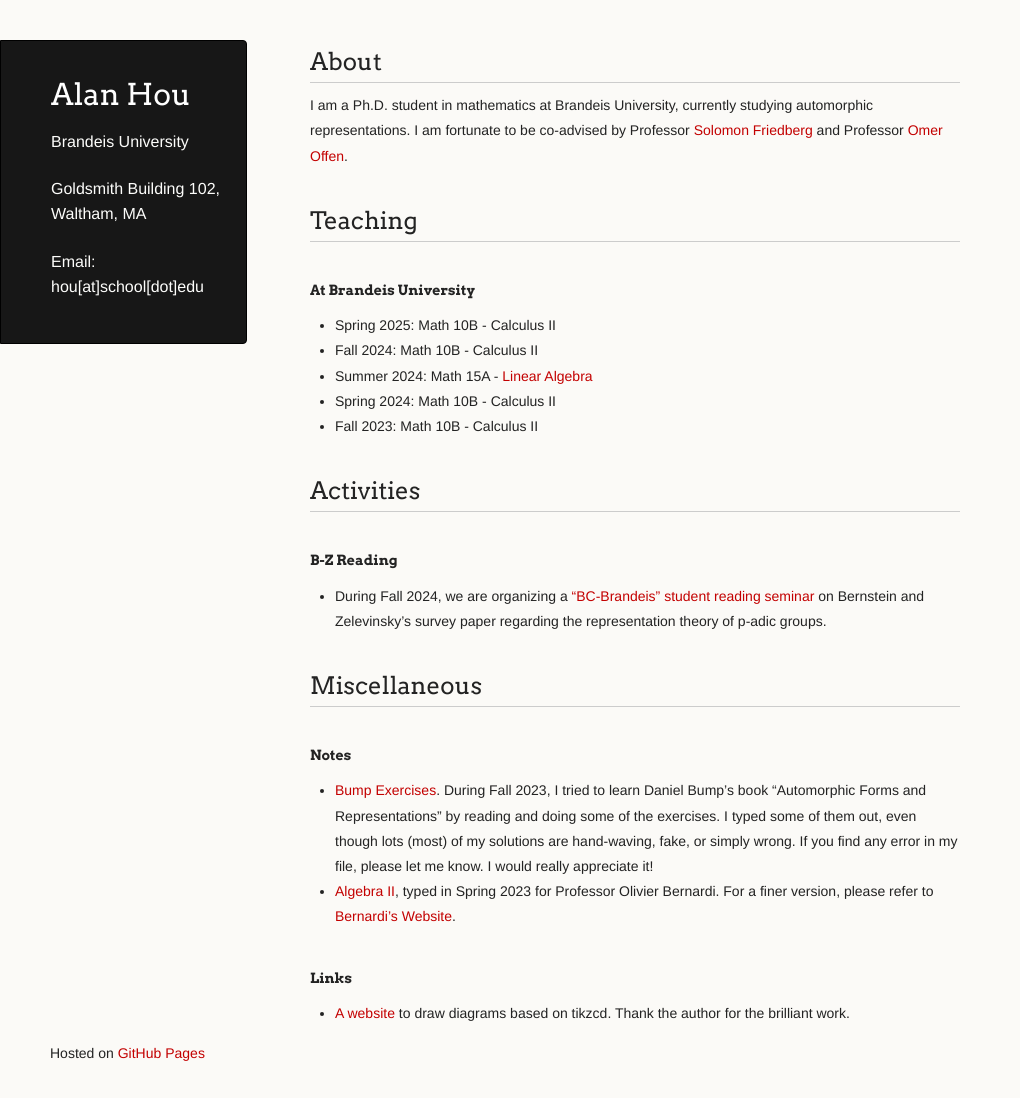
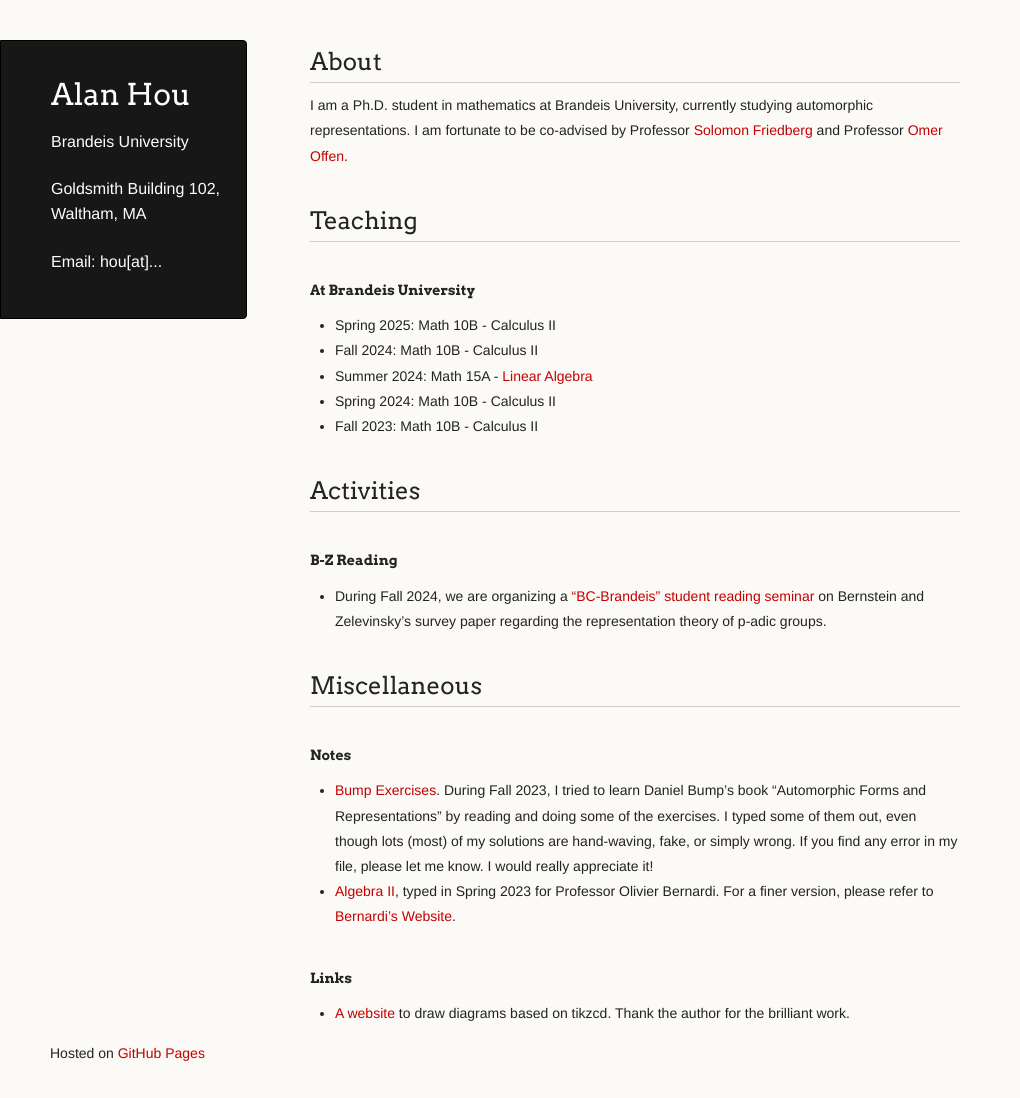
Before and after one commit to axhou/axhou.github.io, a Jekyll site: the page built from index.md, in a window 1280 px wide and 1098 px high. Shown: the whole window, without its empty margins (0-1020 px from the left). Built offline with Jekyll 4.4.1, drawn with Linux system fonts in a browser that asks for light colours; our own code applies the rules of GitHub Pages for plain Markdown files.

Commit message:
Update default.html

```diff
--- a/_layouts/default.html
+++ b/_layouts/default.html
@@ -28,7 +28,7 @@
         <h1 class="header">{{ site.title | default: site.github.repository_name }}</h1>
         <p class="header">{{ site.description | default: site.github.project_tagline }}</p>
         <p class="header">Goldsmith Building 102, Waltham, MA</p>
-        <p class="header">Email: hou[at]school[dot]edu</p>
+        <p class="header">Email: hou[at]...</p>
 
       </header>
 
```
